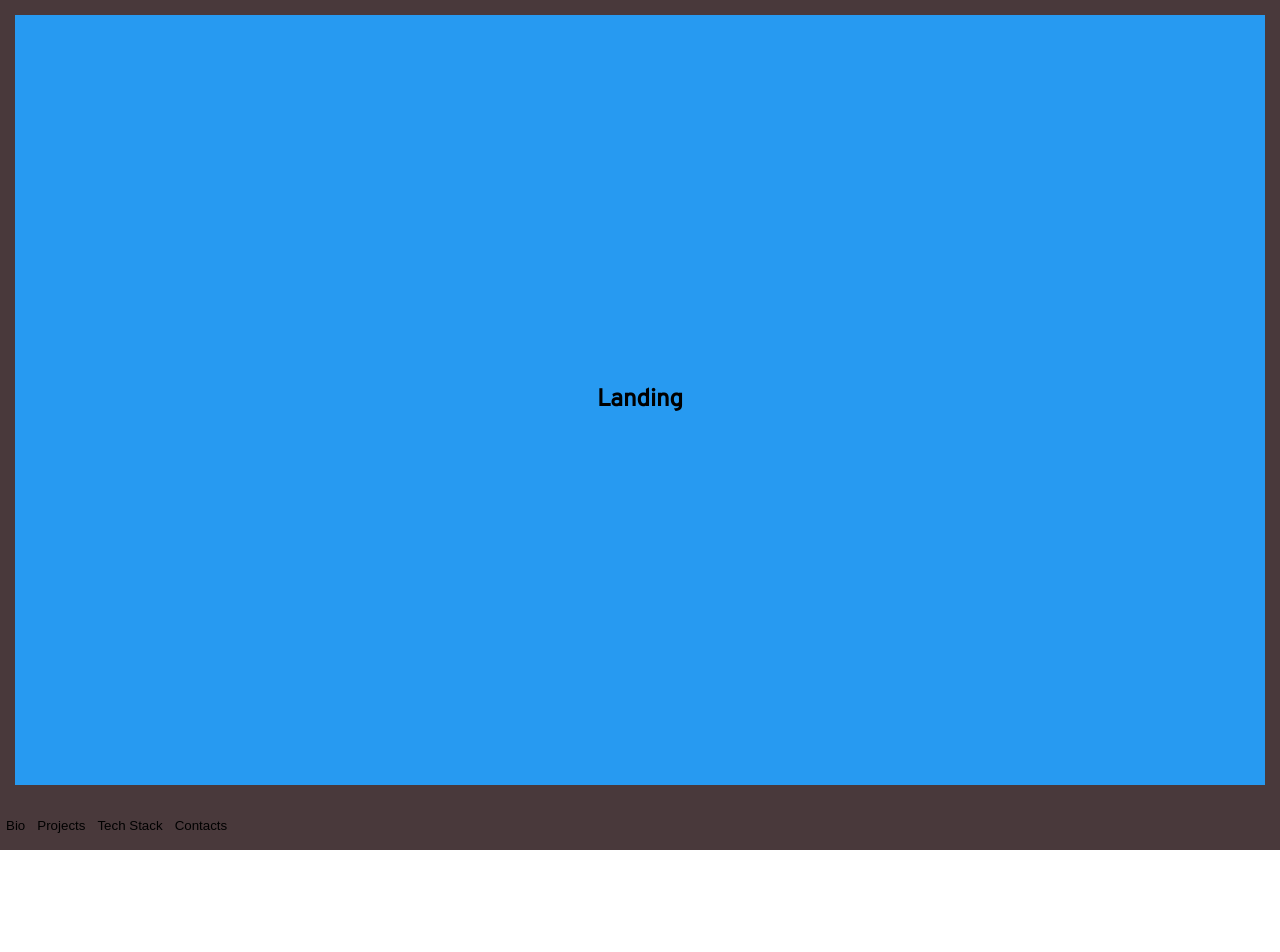
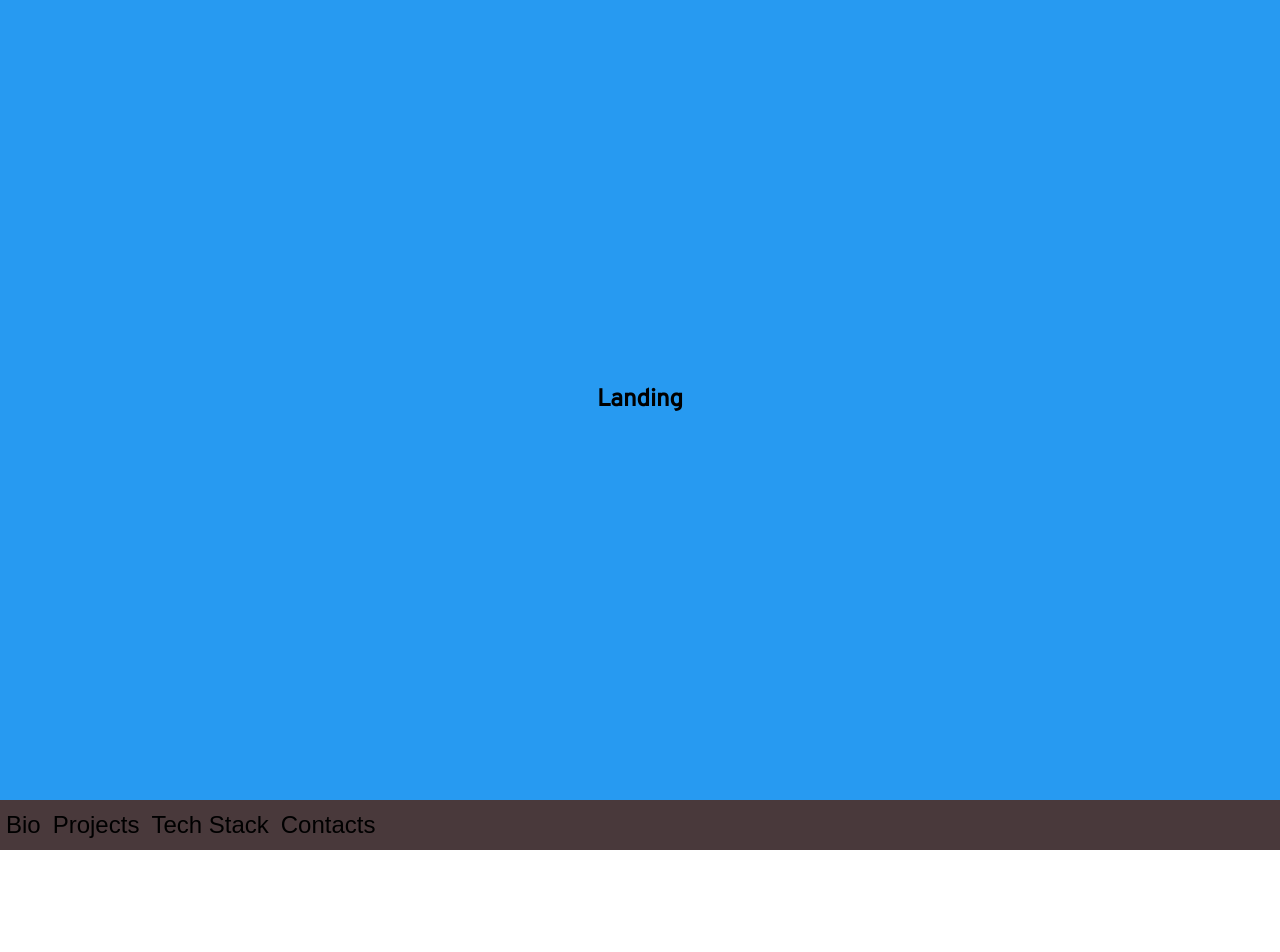
Before and after one commit to dyson1602/cmc-dot-com, a React (Create React App) app: page / in a window 1280 px wide. Shown: the top 952 px of the page. Built offline with nearby package versions, Linux system fonts and the light colour scheme.

Commit message:
removed border from landing area

```diff
--- a/src/styles/landing-container.css
+++ b/src/styles/landing-container.css
@@ -1,6 +1,5 @@
 #landing {
   background-color: #279af1ff;
-  border: solid #49393bff 15px;
 }
 
 .full-height {
--- a/src/styles/landing-container.scss
+++ b/src/styles/landing-container.scss
@@ -2,7 +2,7 @@
 
 #landing {
   background-color: $carolina-blue;
-  border: solid $black-coffee 15px;
+  // border-top: solid $black-coffee 15px;
 }
 
 .full-height{
--- a/src/styles/nav-bar.css
+++ b/src/styles/nav-bar.css
@@ -29,5 +29,6 @@
   background-color: #49393bff;
   border: none;
   margin: 0px, 30px;
+  font-size: x-large;
 }
 /*# sourceMappingURL=nav-bar.css.map */
--- a/src/styles/nav-bar.scss
+++ b/src/styles/nav-bar.scss
@@ -26,4 +26,5 @@
   background-color: $nav-bar-background;
   border: none;
   margin: 0px, 30px;
+  font-size:x-large;
 }
```
Also changed, not shown: 2 other files (tests, documents, lock files or other folders).
